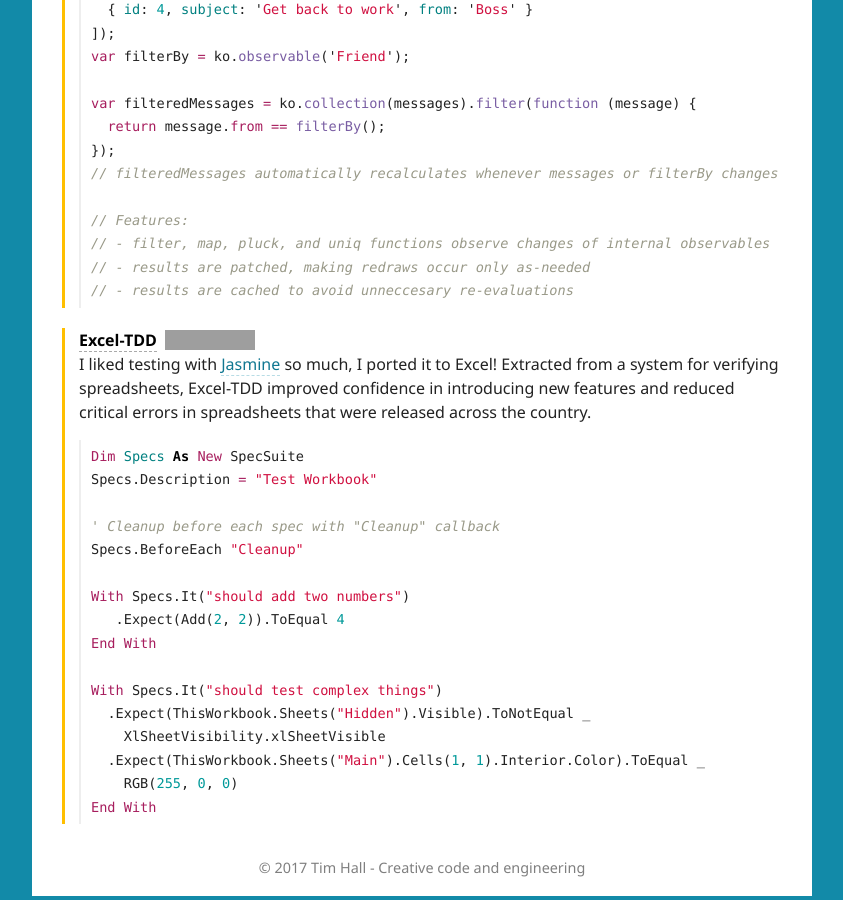
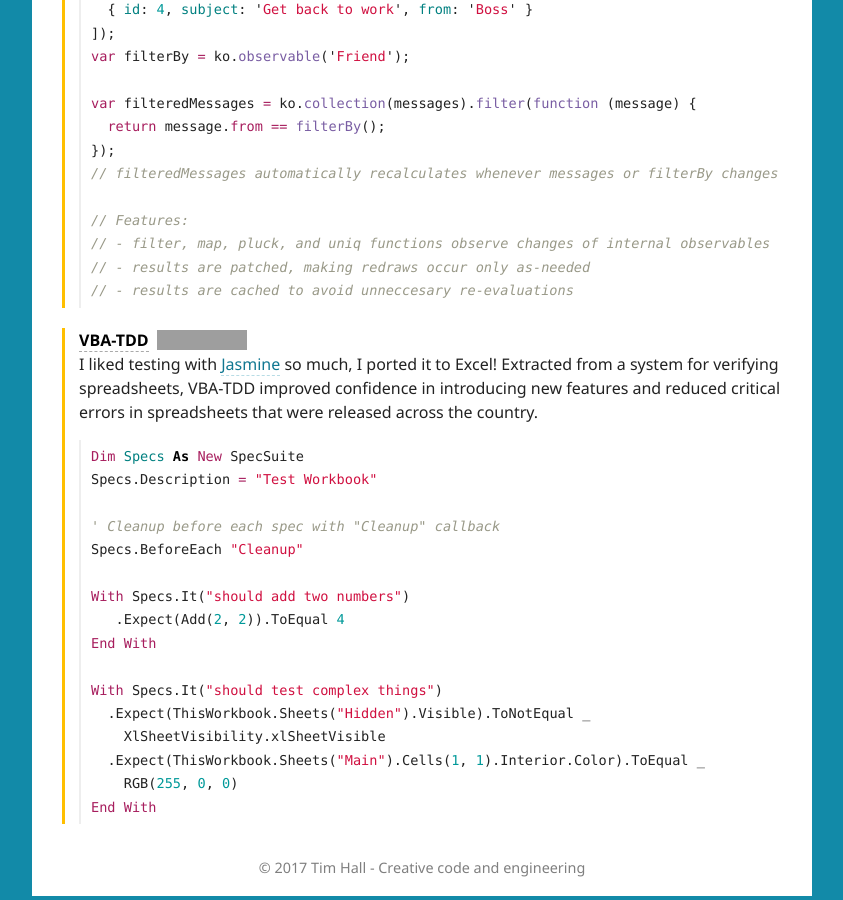
Before and after one commit to timhall/timhall.github.io, a Jekyll site: the page built from resume/index.html, in a window 1280 px wide and 900 px high, scrolled down 3729 px. Shown: the whole window, without its empty margins (218-1061 px from the left). Built offline with Jekyll 4.4.1, drawn with Linux system fonts in a browser that asks for light colours; grey boxes are pictures that could not be loaded.

Commit message:
Fix VBA-TDD link

````diff
--- a/_data/resume.yml
+++ b/_data/resume.yml
@@ -26,7 +26,7 @@ experience:
     details:
     - "Coordinated with a distributed team to lead development of web-based energy auditing tools to modernize existing spreadsheet tools and introduce new offerings, using HTML5, CSS3, Knockout.js and Node.js to quickly build dynamic web applications"
     - "Developed advanced engineering tools and process automation using Excel VBA and leveraging REST APIs (including Salesforce, Trello, and others) to standardize and improve engineering calculations and processing for lighting, HVAC, insulation, and weather. (See [VBA-Web](#/projects/VBA-Web) for details)"
-    - "Implement test-driven development framework for customer-facing and internal spreadsheets to reduce product maintenance, allow faster iteration of new features, and ensure accurate energy savings and rebates. (See [Excel-TDD](#/projects/Excel-TDD) for details)"
+    - "Implement test-driven development framework for customer-facing and internal spreadsheets to reduce product maintenance, allow faster iteration of new features, and ensure accurate energy savings and rebates. (See [VBA-TDD](#/projects/VBA-TDD) for details)"
   - company: University of Maryland - Advanced Manufacturing Lab
     location: "College Park, MD"
     titles:
@@ -156,12 +156,12 @@ projects:
       // - results are patched, making redraws occur only as-needed
       // - results are cached to avoid unneccesary re-evaluations
       ```
-  - project: Excel-TDD
+  - project: VBA-TDD
     github:
       user: VBA-tools
-      repo: Excel-TDD
+      repo: VBA-TDD
     blurb: |
-      I liked testing with [Jasmine](http://jasmine.github.io/) so much, I ported it to Excel! Extracted from a system for verifying spreadsheets, Excel-TDD improved confidence in introducing new features and reduced critical errors in spreadsheets that were released across the country.
+      I liked testing with [Jasmine](http://jasmine.github.io/) so much, I ported it to Excel! Extracted from a system for verifying spreadsheets, VBA-TDD improved confidence in introducing new features and reduced critical errors in spreadsheets that were released across the country.
     example: |
       ```vb
       Dim Specs As New SpecSuite
````
